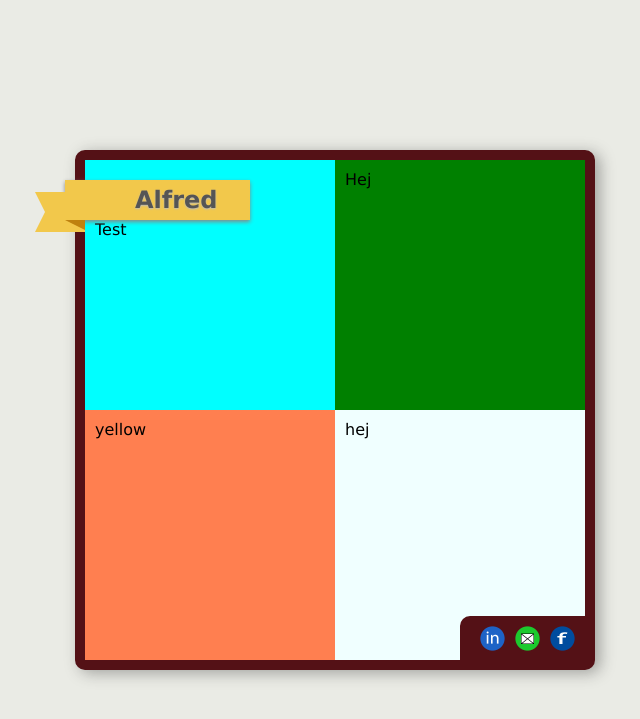
After one commit to alfredakesson/futureCV, a PHP site: page /Z9VnL.html in a window 1280 px wide. The commit adds this page. Shown: the top 719 px of the page, without its empty margins (305-945 px from the left). Run offline with PHP 8.4, Linux system fonts and the light colour scheme.

Commit message:
It works

```diff
--- /dev/null
+++ b/htdocs/Z9VnL.html
@@ -0,0 +1,41 @@
+<!DOCTYPE html>
+<html>
+	<head>
+		<meta charset="utf-8">
+		<link rel="stylesheet" type="text/css" href="style.css">
+	</head>
+	<body>
+
+		<div id="content">
+
+		<div class="container_box"></h2>
+					<div class="squareBig" style="background-color:Cyan"><h2>Alfred</h2>Test					</div>
+					<div class="squareBig" style="background-color:Green">					Hej</div>
+					<div class="squareBig" style="background-color:Coral">					yellow</div>
+					<div class="squareBig" style="background-color:Azure">					hej</div>
+			<div id="community_container">
+
+
+
+				<div class="small_square_img">
+					<img src="facebook.png" width="25px">
+				</div>
+				<div class="small_square_img">
+					<img src="email.png" width="25px">
+				</div>
+
+				<div class="small_square_img">
+					<img src="linkedin.png" width="25px">
+				</div>
+
+			</div>
+
+
+</div>
+
+
+
+
+
+	</body>
+</html>
--- a/htdocs/style.css
+++ b/htdocs/style.css
@@ -85,8 +85,8 @@ filter: progid:DXImageTransform.Microsoft.gradient( startColorstr='#a87070', end
 
 #community_container
 {
-	position: relative;
-	top: 416px;
+	position: absolute;
+	top: 456px;
 	padding-top:5px;
 	right: -5px;
 	height: 30px;
@@ -192,9 +192,22 @@ filter: progid:DXImageTransform.Microsoft.gradient( startColorstr='#a87070', end
 
 .square
 {
+	text-shadow: 0px 1px 2px #bbb;
 	position:relative;
 	width: 90px;
 	height: 90px;
+	background-color:green;
+	float:left;
+}
+
+.squareBig
+{
+	color: #000000;
+	font-size: 16px;
+	padding: 10px;
+	position:relative;
+	width: 230px;
+	height: 230px;
 	background-color:green;
 	float:left;
 }
```
Also changed, not shown: htdocs/cratePage.php (+15 -1 lines), htdocs/tempEqSizeBox.html (added, +41 -0 lines), htdocs/vXpLQ.html (added, +41 -0 lines), htdocs/yuqfX.html (added, +41 -0 lines).
